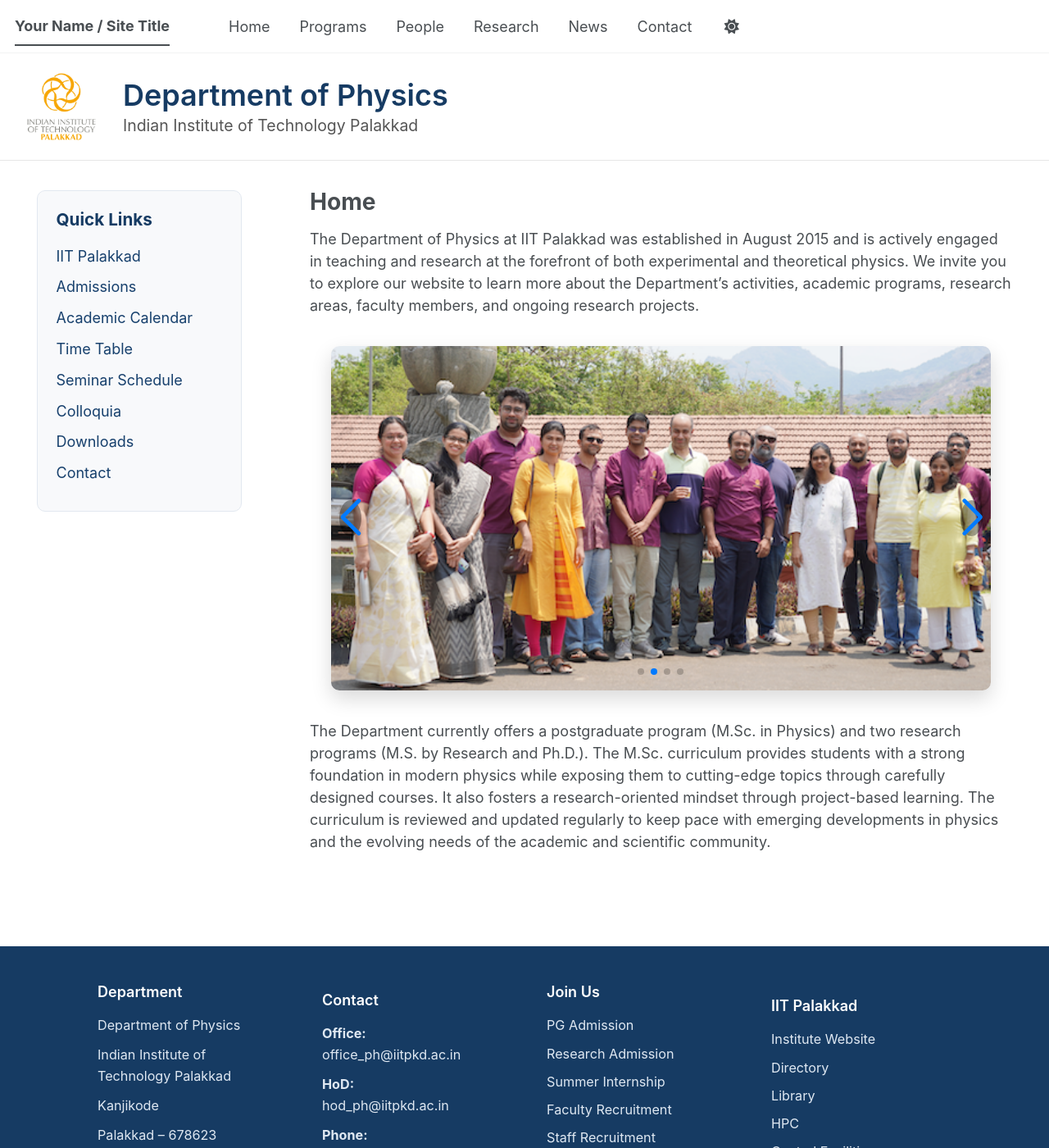
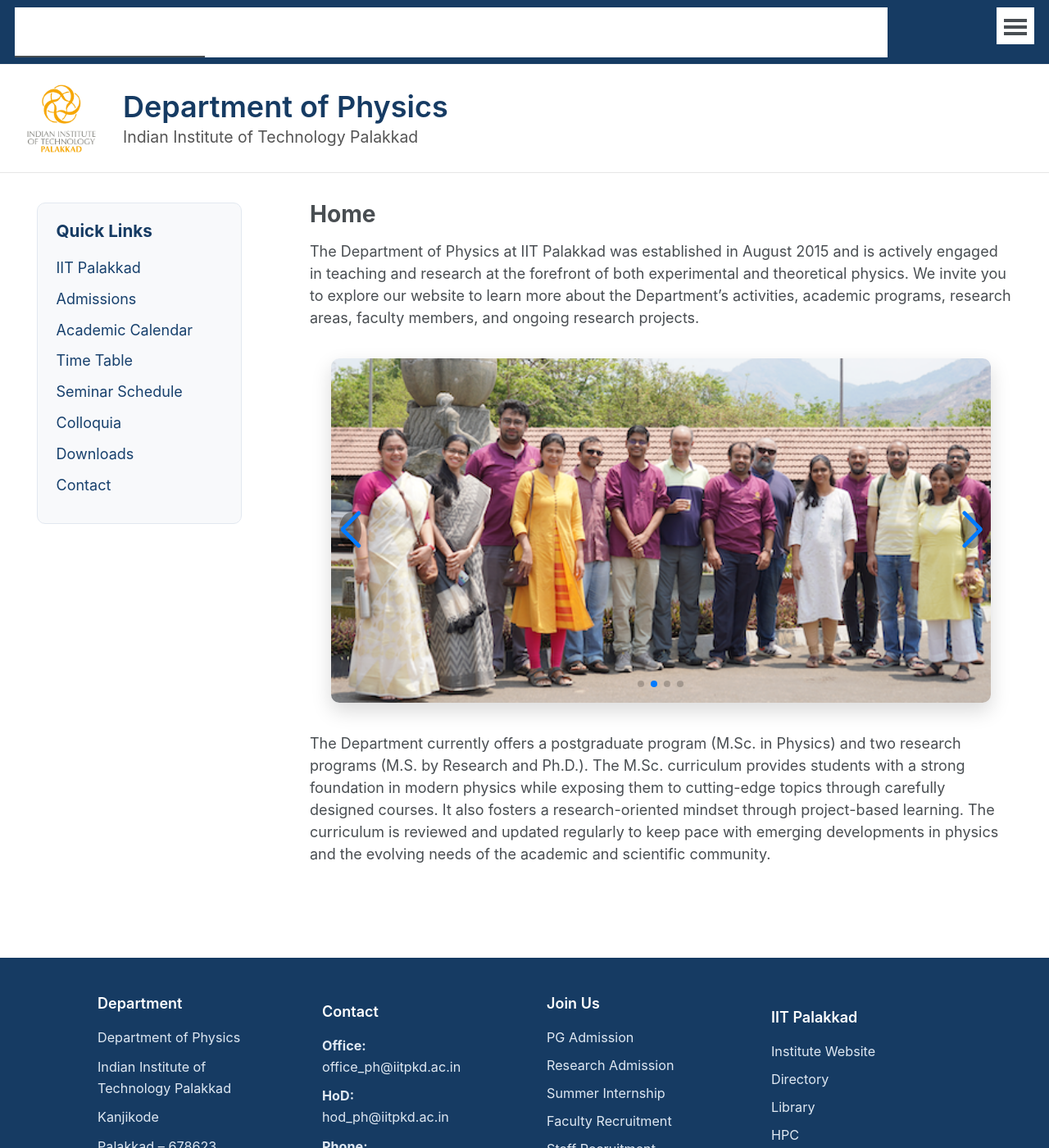
Before and after one commit to phyall/phyall.github.io, a Jekyll site: the page built from _pages/about.md, in a window 1280 px wide and 1400 px high. Shown: the whole window at 82% size. Built offline with Jekyll 4.4.1, drawn with Linux system fonts in a browser that asks for light colours; a style sheet for code colours, icons or effects is not loaded.

Commit message:
Update main.scss

```diff
--- a/assets/css/main.scss
+++ b/assets/css/main.scss
@@ -41,7 +41,8 @@
     "navigation",
     "header",
     "quicklinks",
-    "slideshow"
+    "slideshow",
+    "masthead"
 ;
 
 
```
